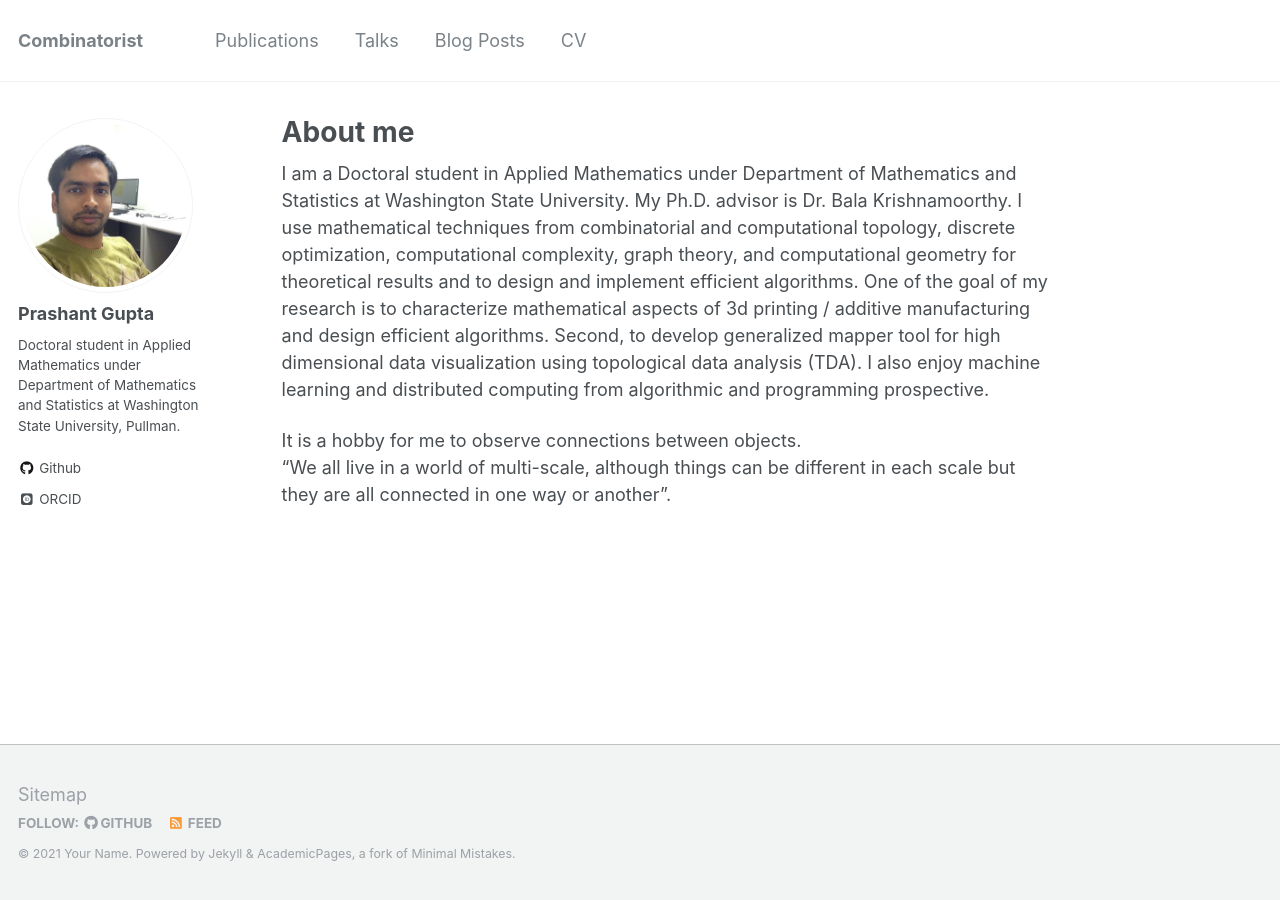
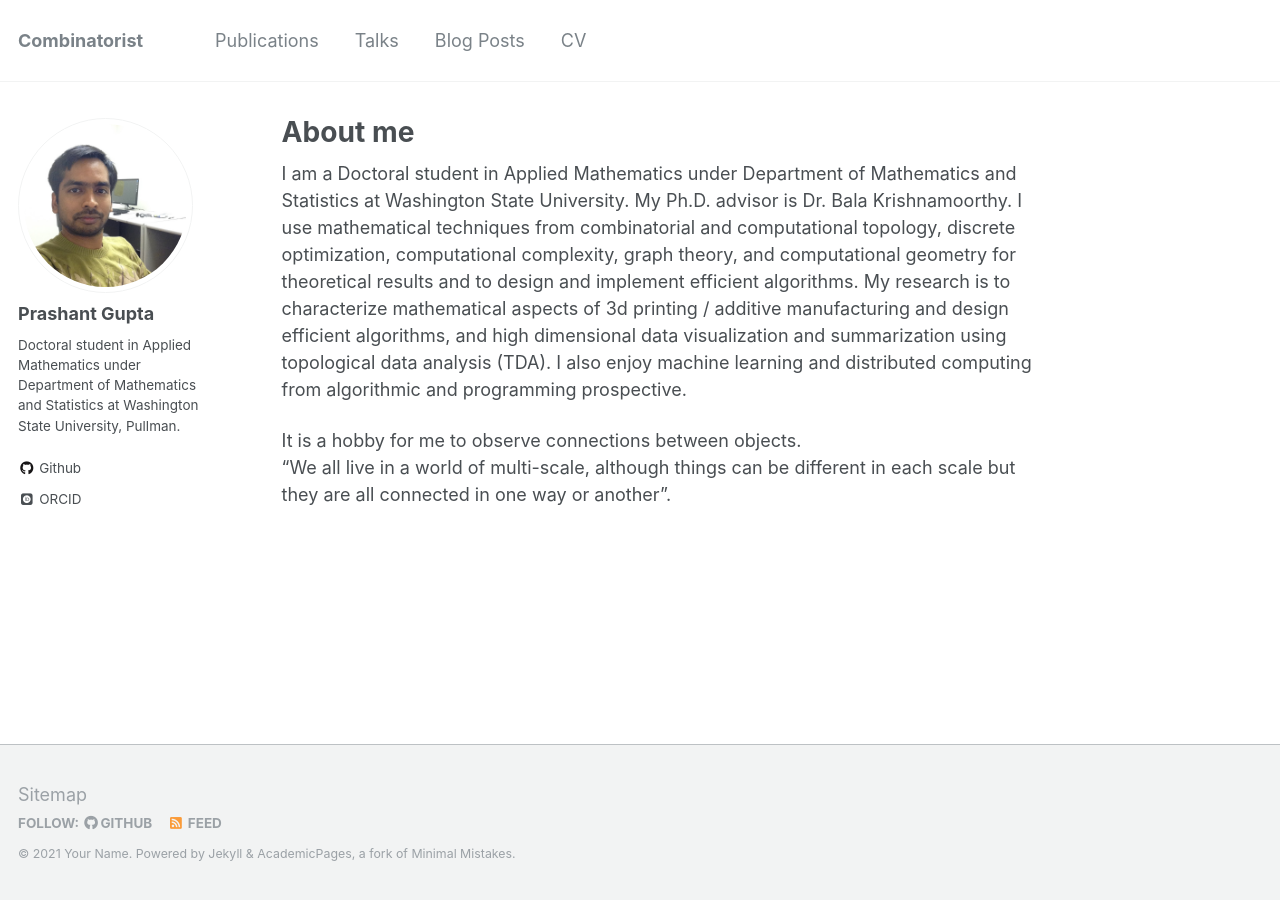
Before and after one commit to pragup/pragup.github.io, a Jekyll site: the page built from _pages/about.md, in a window 1280 px wide. Built offline with Jekyll 4.4.1, drawn with Linux system fonts in a browser that asks for light colours; some web fonts are replaced.

Commit message:
no message

```diff
--- a/_pages/about.md
+++ b/_pages/about.md
@@ -10,8 +10,8 @@ redirect_from:
 I am a Doctoral student in Applied Mathematics under Department of Mathematics and Statistics at Washington State University. My Ph.D. advisor is Dr. Bala Krishnamoorthy.
 I use mathematical techniques from combinatorial and computational topology, discrete optimization, computational complexity, graph theory, and computational geometry
 for theoretical results and to design and implement efficient algorithms.
-One of the goal of my research is to characterize mathematical aspects of 3d printing / additive manufacturing and design efficient algorithms. Second, to develop generalized
-mapper tool for high dimensional data visualization using topological data analysis (TDA).
+My research is to characterize mathematical aspects of 3d printing / additive manufacturing and design efficient algorithms, and high dimensional data visualization and
+summarization using topological data analysis (TDA).
 I also enjoy machine learning  and distributed computing from algorithmic and programming prospective.
 
 It is a hobby for me to observe connections between objects.
```
